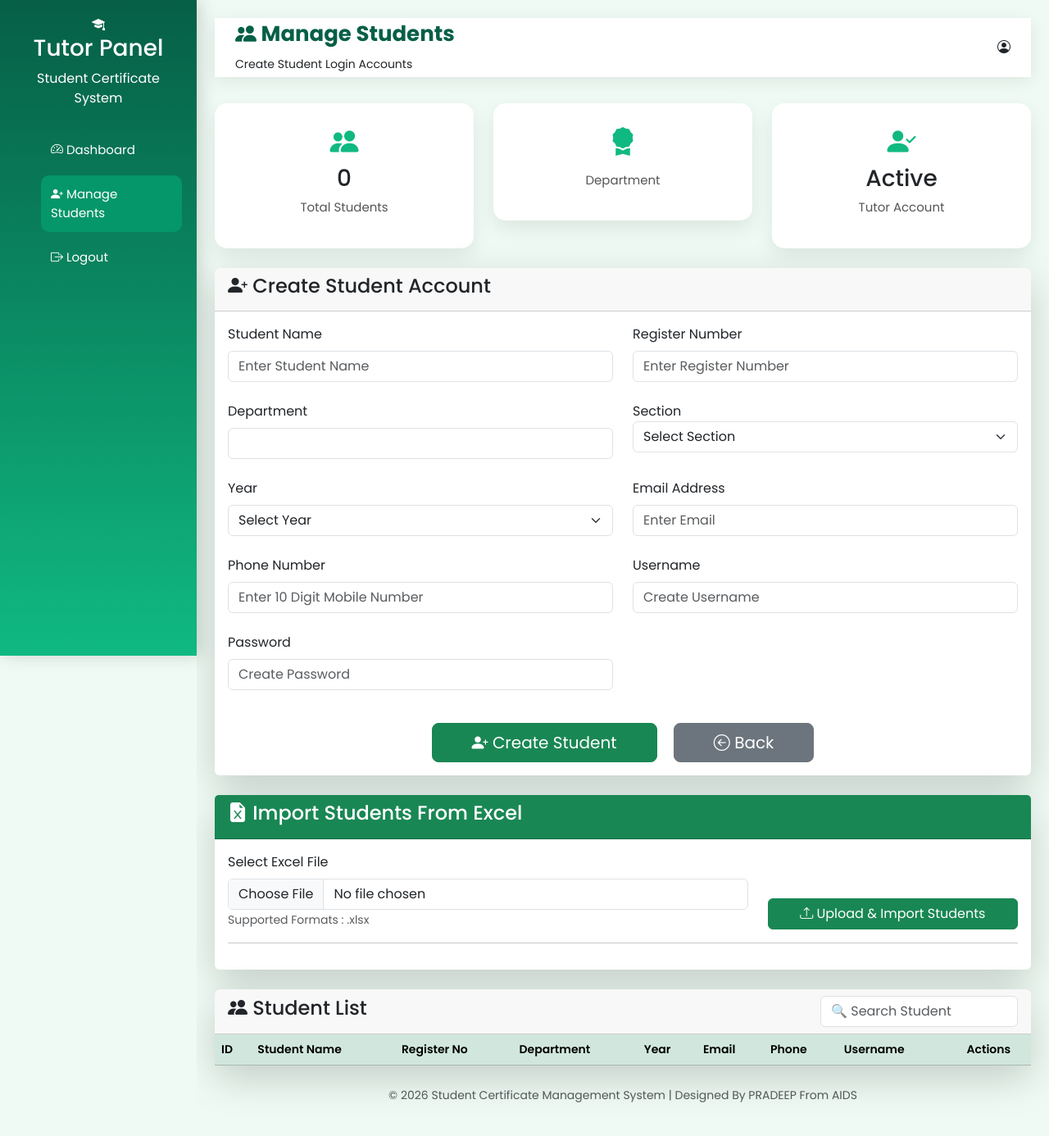
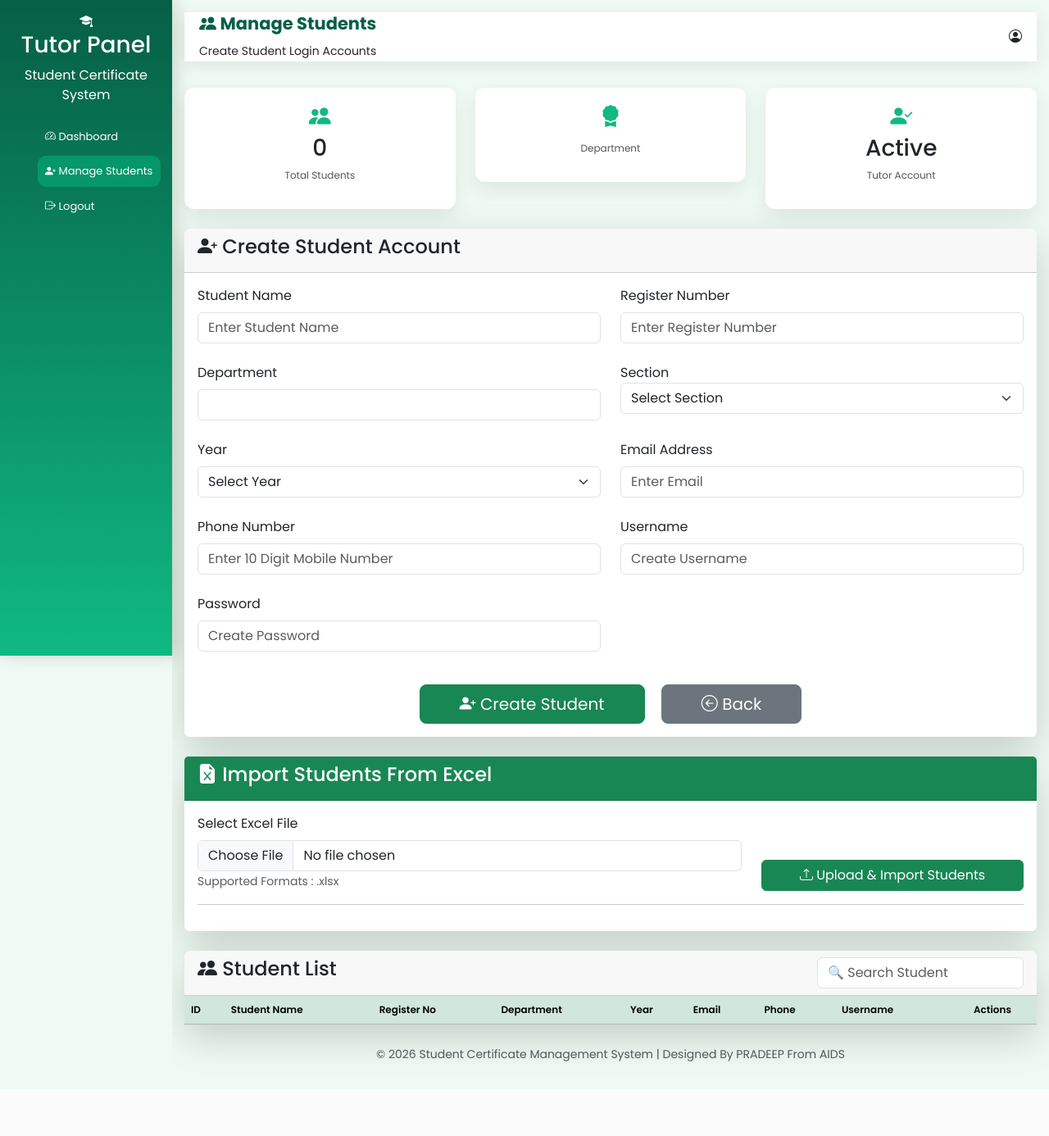
Before and after one commit to pradee-codex/student-certificate-system, a Flask app: template templates/tutor/manage_student.html in a window 1280 px wide. Shown: the whole page at 82% size. After the commit the page ends 1329 px from the top, so only its background shows below. Run offline with Flask 3, Linux system fonts and the light colour scheme; the template is opened without the code that fills it, so the values that code supplies are empty; some libraries are stand-ins or nearby versions.

Commit message:
Make tutor dashboard much smaller

```diff
--- a/static/css/tutor.css
+++ b/static/css/tutor.css
@@ -522,3 +522,176 @@ table tr:hover{
 ::-webkit-scrollbar-thumb:hover{
     background:#059669;
 }
+/* ==========================================
+   EXTRA SMALL / COMPACT TUTOR DASHBOARD
+========================================== */
+
+.sidebar{
+    width:210px !important;
+    padding:14px !important;
+}
+
+.logo{
+    margin-bottom:20px !important;
+}
+
+.logo img{
+    width:55px !important;
+    height:55px !important;
+}
+
+.logo h2{
+    font-size:19px !important;
+    margin-top:7px !important;
+}
+
+.sidebar ul li{
+    margin:5px 0 !important;
+    padding:9px !important;
+    font-size:13px !important;
+}
+
+.sidebar ul li a{
+    font-size:13px !important;
+}
+
+.main-content{
+    margin-left:210px !important;
+    width:calc(100% - 210px) !important;
+    padding:15px !important;
+}
+
+.container{
+    padding:15px !important;
+}
+
+
+/* TOP BAR */
+
+.topbar{
+    height:60px !important;
+    padding:0 18px !important;
+}
+
+.topbar h2{
+    font-size:21px !important;
+}
+
+.admin-box{
+    gap:8px !important;
+}
+
+.admin-box img{
+    width:42px !important;
+    height:42px !important;
+}
+
+.admin-box h3{
+    font-size:14px !important;
+}
+
+.admin-box small{
+    font-size:10px !important;
+}
+
+
+/* WELCOME */
+
+.welcome-banner{
+    padding:18px !important;
+    border-radius:12px !important;
+    margin-bottom:15px !important;
+}
+
+.welcome-banner h1{
+    font-size:23px !important;
+}
+
+.welcome-banner p{
+    font-size:12px !important;
+    margin-top:5px !important;
+}
+
+.welcome-banner img{
+    width:120px !important;
+}
+
+
+/* STATISTICS */
+
+.stats{
+    gap:12px !important;
+    margin-bottom:15px !important;
+}
+
+.stat-card{
+    padding:16px !important;
+    border-radius:12px !important;
+}
+
+.stat-card i{
+    font-size:27px !important;
+}
+
+.stat-card h2{
+    font-size:25px !important;
+    margin:5px 0 !important;
+}
+
+.stat-card p{
+    font-size:12px !important;
+}
+
+
+/* TABLE CARD */
+
+.table-card{
+    padding:15px !important;
+    border-radius:12px !important;
+}
+
+.table-header{
+    margin-bottom:12px !important;
+    gap:10px !important;
+}
+
+.table-header h2{
+    font-size:19px !important;
+}
+
+.table-header input{
+    width:260px !important;
+    padding:8px 11px !important;
+    font-size:12px !important;
+}
+
+
+/* TABLE */
+
+table th{
+    padding:8px !important;
+    font-size:12px !important;
+}
+
+table td{
+    padding:8px !important;
+    font-size:11px !important;
+}
+
+
+/* BUTTONS */
+
+.view,
+.download,
+.delete{
+    padding:5px 8px !important;
+    border-radius:5px !important;
+    font-size:10px !important;
+}
+
+
+/* SCROLLBAR */
+
+::-webkit-scrollbar{
+    width:6px !important;
+}
```
